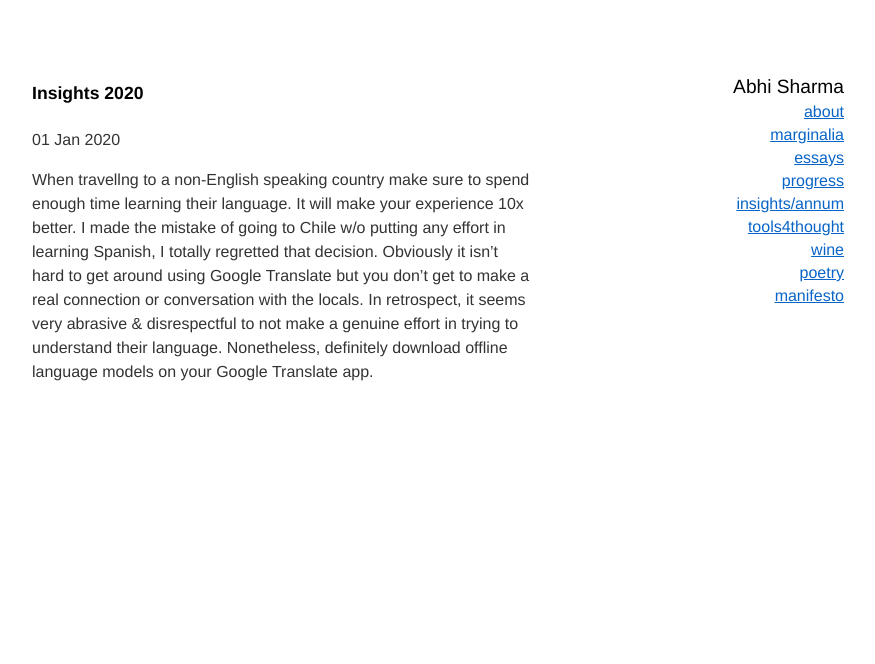
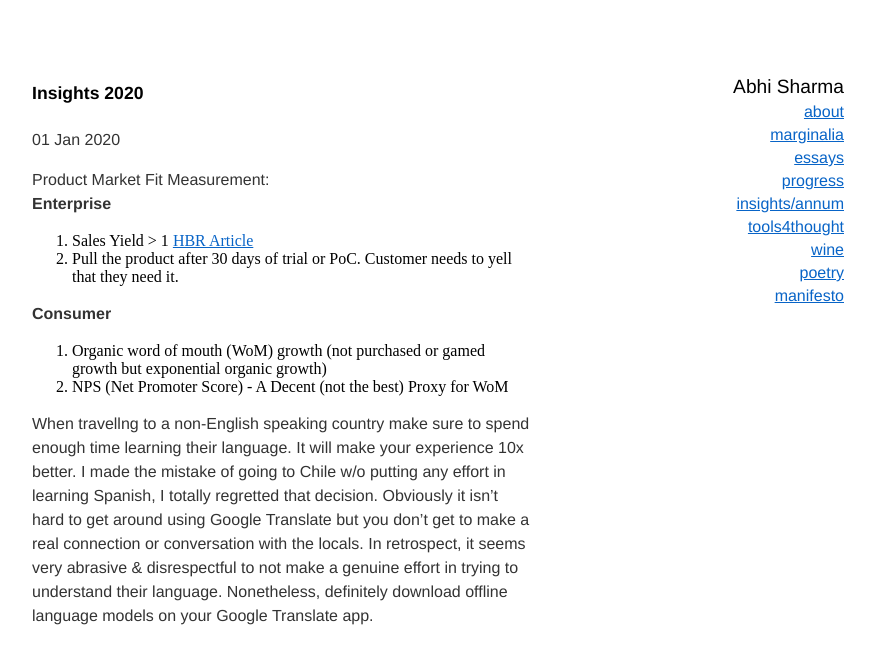
Before and after one commit to abhisharmab/abhisharmab.github.io, a Jekyll site: the page built from insights/_posts/2020-01-01-insights-in-2020.md, in a window 1280 px wide. Shown: the top 664 px of the page, without its empty margins (192-1067 px from the left). Built offline with Jekyll 4.4.1, drawn with Linux system fonts in a browser that asks for light colours.

Commit message:
new insight

```diff
--- a/insights/_posts/2020-01-01-insights-in-2020.md
+++ b/insights/_posts/2020-01-01-insights-in-2020.md
@@ -6,4 +6,14 @@ date: 2020-01-01
 abstract: Collage of insights and notes
 ---
 
+Product Market Fit Measurement:
+**Enterprise**
+1. Sales Yield > 1 [HBR Article](https://hbr.org/2006/07/the-sales-learning-curve)
+2. Pull the product after 30 days of trial or PoC. Customer needs to yell that they need it.
+
+**Consumer**
+1. Organic word of mouth (WoM) growth (not purchased or gamed growth but exponential organic growth)
+2. NPS (Net Promoter Score) - A Decent (not the best) Proxy for WoM
+
+
 When travellng to a non-English speaking country make sure to spend enough time learning their language. It will make your experience 10x better. I made the mistake of going to Chile w/o putting any effort in learning Spanish, I totally regretted that decision. Obviously it isn't hard to get around using Google Translate but you don't get to make a real connection or conversation with the locals. In retrospect, it seems very abrasive & disrespectful to not make a genuine effort in trying to understand their language. Nonetheless, definitely download offline language models on your Google Translate app.
```
